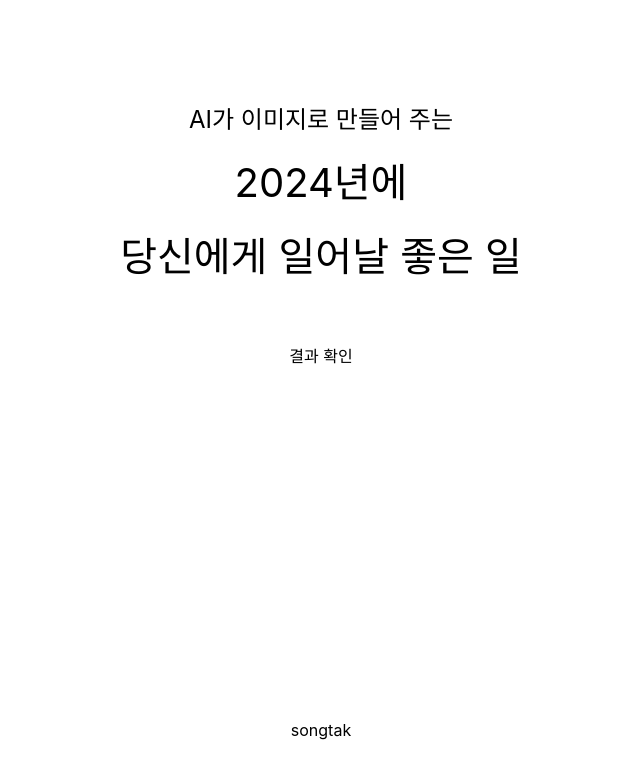
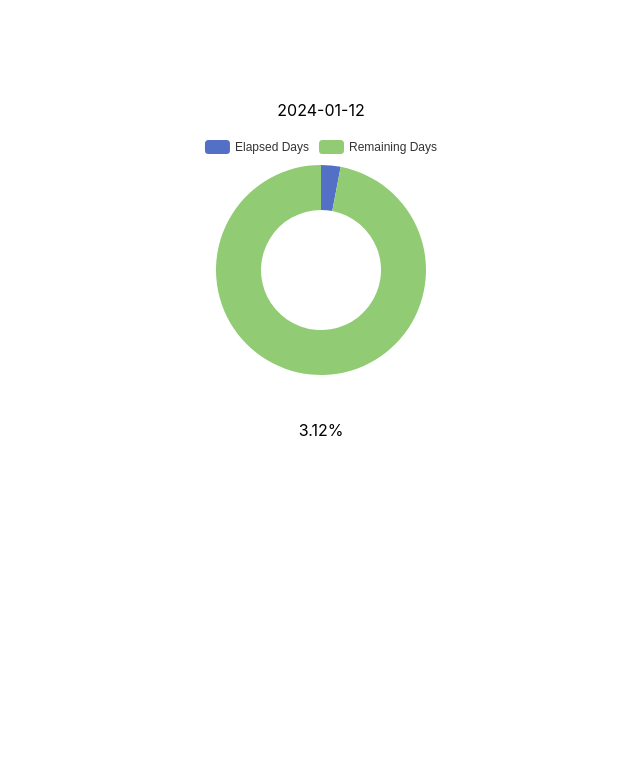
Before and after one commit to songtak/mini-projects, a React (Create React App) app: page /remaining-days in a window 1280 px wide. Shown: the top 778 px of the page, without its empty margins (319-959 px from the left). Built offline with nearby package versions, Linux system fonts and the light colour scheme.

Commit message:
남은 기간 계산

```diff
--- a/package.json
+++ b/package.json
@@ -21,6 +21,8 @@
     "crypto-js": "^4.1.1",
     "date-fns": "2.28.0",
     "dot-env": "0.0.1",
+    "echarts": "^5.4.3",
+    "echarts-for-react": "^3.0.2",
     "env": "0.0.2",
     "http-proxy-middleware": "2.0.4",
     "lodash": "4.17.21",
--- a/src/App.tsx
+++ b/src/App.tsx
@@ -3,7 +3,7 @@ import { BrowserRouter, Routes, Route } from "react-router-dom";
 import _ from "lodash";
 
 import MainRouter from "./MainRouter";
-import { SajuPage, StampPage, MainPage } from "./pages";
+import { SajuPage, StampPage, MainPage, RemainDaysPage } from "./pages";
 
 import "./Web.css";
 import "./Mobile.css";
@@ -19,6 +19,7 @@ const App = () => {
           <Route path="/" />
           <Route path="/main" element={<MainPage />} />
           <Route path="/saju" element={<SajuPage />} />
+          <Route path="/remaining-days" element={<RemainDaysPage />} />
         </Routes>
       </BrowserRouter>
       {/* <SajuPage /> */}
--- /dev/null
+++ b/src/pages/RemainDaysPage.tsx
@@ -0,0 +1,120 @@
+import React, { useState } from "react";
+import ECharts, { EChartsReactProps } from "echarts-for-react";
+
+const RemainDaysPage = () => {
+  const yearDetails = getYearDetails();
+
+  const [options, setOptions] = useState({
+    tooltip: {
+      trigger: "item",
+    },
+    legend: {
+      top: "5%",
+      left: "center",
+    },
+    series: [
+      {
+        name: "Access From",
+        type: "pie",
+        radius: ["40%", "70%"],
+        avoidLabelOverlap: false,
+        label: {
+          show: false,
+          position: "center",
+        },
+        emphasis: {
+          label: {
+            show: true,
+            fontSize: 40,
+            fontWeight: "bold",
+          },
+        },
+        labelLine: {
+          show: false,
+        },
+        data: [
+          { value: yearDetails.elapsedDays, name: "Elapsed Days" },
+          { value: yearDetails.remainingDays, name: "Remaining Days" },
+        ],
+      },
+    ],
+  });
+
+  function getYearProgress(): string {
+    // 현재 날짜와 시간을 가져옵니다.
+    const now = new Date();
+
+    // 현재 연도의 시작과 끝을 나타내는 Date 객체를 생성합니다.
+    const startOfYear = new Date(now.getFullYear(), 0, 1);
+    const endOfYear = new Date(now.getFullYear() + 1, 0, 1);
+
+    // 연도의 총 시간과 현재까지 지난 시간을 밀리초 단위로 계산합니다.
+    const totalMillis = endOfYear.getTime() - startOfYear.getTime();
+    const elapsedMillis = now.getTime() - startOfYear.getTime();
+
+    // 지난 시간의 백분율을 계산합니다.
+    const progress = (elapsedMillis / totalMillis) * 100;
+
+    return `${progress.toFixed(2)}%`;
+  }
+
+  // 결과를 출력합니다.
+  console.log(`연도 진행률: ${getYearProgress()}`);
+
+  function getYearDetails(): {
+    progressPercentage: string;
+    elapsedDays: number;
+    remainingDays: number;
+  } {
+    // 현재 날짜와 시간을 가져옵니다.
+    const now = new Date();
+
+    // 현재 연도의 시작과 끝을 나타내는 Date 객체를 생성합니다.
+    const startOfYear = new Date(now.getFullYear(), 0, 1);
+    const endOfYear = new Date(now.getFullYear() + 1, 0, 1);
+
+    // 연도의 총 시간과 현재까지 지난 시간을 밀리초 단위로 계산합니다.
+    const totalMillis = endOfYear.getTime() - startOfYear.getTime();
+    const elapsedMillis = now.getTime() - startOfYear.getTime();
+
+    // 지난 시간의 백분율을 계산합니다.
+    const progressPercentage = ((elapsedMillis / totalMillis) * 100).toFixed(2);
+
+    // 남은 일수와 지난 일수를 계산합니다.
+    const oneDayMillis = 24 * 60 * 60 * 1000; // 하루의 밀리초
+    const elapsedDays = Math.floor(elapsedMillis / oneDayMillis);
+    const remainingDays = Math.ceil(
+      (endOfYear.getTime() - now.getTime()) / oneDayMillis
+    );
+
+    return {
+      progressPercentage: `${progressPercentage}%`,
+      elapsedDays,
+      remainingDays,
+    };
+  }
+
+  function getTodayDate(): string {
+    const today = new Date();
+    const year = today.getFullYear();
+    const month = (today.getMonth() + 1).toString().padStart(2, "0"); // 월은 0부터 시작하므로 1을 더합니다.
+    const day = today.getDate().toString().padStart(2, "0");
+
+    return `${year}-${month}-${day}`;
+  }
+
+  return (
+    <div>
+      <div>{getTodayDate()}</div>
+      <div>
+        <ECharts
+          option={options}
+          opts={{ renderer: "svg", width: "auto", height: "auto" }}
+        />
+        <div>{yearDetails.progressPercentage}</div>
+      </div>
+    </div>
+  );
+};
+
+export default RemainDaysPage;
--- a/src/pages/index.ts
+++ b/src/pages/index.ts
@@ -1,5 +1,6 @@
 import MainPage from "./MainPage";
 import SajuPage from "./SajuPage";
 import StampPage from "./StampPage";
+import RemainDaysPage from "./RemainDaysPage";
 
-export { MainPage, SajuPage, StampPage };
+export { MainPage, SajuPage, StampPage, RemainDaysPage };
```
Also changed, not shown: 1 other file (tests, documents, lock files or other folders).
